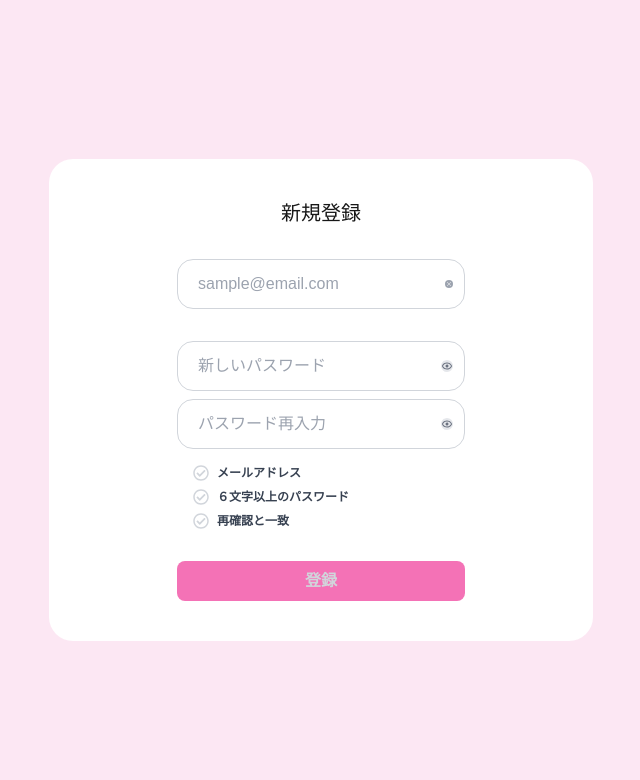
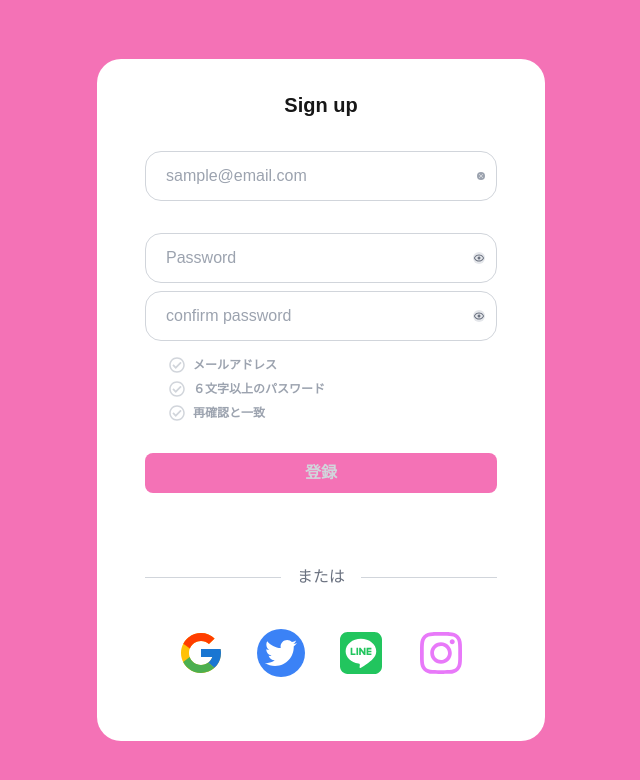
Before and after one commit to JojiYonamine/My-project, a Next.js app: page /Auth/Signup in a window 1280 px wide. Shown: the top 780 px of the page, without its empty margins (319-959 px from the left). Built offline with nearby package versions, Linux system fonts and the light colour scheme; no server answers.

Commit message:
feat:ソーシャルログインボタンを追加、中身はまだ

```diff
--- a/src/app/Auth/Signup/page.tsx
+++ b/src/app/Auth/Signup/page.tsx
@@ -6,9 +6,18 @@ import {
 } from "firebase/auth";
 import { auth } from "@/config/firebaseConfig";
 import { BasicButton } from "@/components";
+
+// アイコン
 import { AiOutlineClose } from "react-icons/ai"; // React Iconsを使用
 import { BiShow } from "react-icons/bi";
-import { FaRegCheckCircle } from "react-icons/fa";
+import {
+  FaLine,
+  FaInstagram,
+  FaTwitter,
+  FaRegCheckCircle,
+} from "react-icons/fa";
+import { FcGoogle } from "react-icons/fc"; // シンプルなGoogleアイコン（白背景付き）
+
 export default function SignupPage() {
   const [email, setEmail] = useState<string>("");
   const [password, setPassword] = useState<string>("");
@@ -104,9 +113,10 @@ export default function SignupPage() {
   }, [password, email, confirm]);
 
   return (
-    <div className="bg-pink-100 h-screen flex justify-center text-center items-center">
-      <div className="bg-white rounded-3xl px-32 py-10  max-w-xl">
-        <h1 className="text-xl mb-5 w-full mb-8">新規登録</h1>
+    <div className="bg-pink-400 h-screen flex justify-center text-center items-center">
+      {/* カード表示 */}
+      <div className="bg-white rounded-3xl m-8 px-12 py-8 w-full max-w-md">
+        <h1 className="text-xl w-full mb-8 font-bold">Sign up</h1>
         <form onSubmit={handleSignUp}>
           {/* メール入力 */}
           <div className="relative mb-8 w-full">
@@ -133,7 +143,7 @@ export default function SignupPage() {
             <input
               type={showPass}
               value={password}
-              placeholder="新しいパスワード"
+              placeholder="Password"
               className="w-full px-5 py-3 border border-gray-300 rounded-2xl focus:outline-none "
               onChange={(e: React.ChangeEvent<HTMLInputElement>) => {
                 setPassword(e.target.value);
@@ -152,7 +162,7 @@ export default function SignupPage() {
           <div className="relative mb-4">
             <input
               type={showPass}
-              placeholder="パスワード再入力"
+              placeholder="confirm password"
               value={confirm}
               className="w-full px-5 py-3 border border-gray-300 rounded-2xl focus:outline-none "
               onChange={(e: React.ChangeEvent<HTMLInputElement>) => {
@@ -169,43 +179,88 @@ export default function SignupPage() {
           </div>
 
           {/* チェックリスト */}
-          <div className='ml-4 mb-8'>
+          <div className="ml-6 mb-8">
+            {emailError ? (
               <div className="flex mb-2 font-bold">
-              {emailError ? (
                 <FaRegCheckCircle className="h-4 w-4 text-gray-300" />
+                <label className="text-xs ml-2 text-gray-400">
+                  メールアドレス
+                </label>
+              </div>
             ) : (
+              <div className="flex mb-2 font-bold">
                 <FaRegCheckCircle className="h-4 w-4 text-pink-500" />
-              )}
                 <label className="text-xs ml-2 text-gray-700">
                   メールアドレス
                 </label>
               </div>
+            )}
 
+            {/* パスワードチェックボックス */}
+            {passError ? (
               <div className="flex mb-2 font-bold">
-              {passError ? (
                 <FaRegCheckCircle className="h-4 w-4 text-gray-300" />
+                <label className="text-xs ml-2 text-gray-400">
+                  ６文字以上のパスワード
+                </label>
+              </div>
             ) : (
+              <div className="flex mb-2 font-bold">
                 <FaRegCheckCircle className="h-4 w-4 text-pink-500" />
-              )}
                 <label className="text-xs ml-2 text-gray-700">
                   ６文字以上のパスワード
                 </label>
               </div>
+            )}
 
+            {/* 再確認チェックボックス */}
+            {confirmError ? (
               <div className="flex mb-2 font-bold">
-              {confirmError ? (
                 <FaRegCheckCircle className="h-4 w-4 text-gray-300" />
+                <label className="text-xs ml-2 text-gray-400">
+                  再確認と一致
+                </label>
+              </div>
             ) : (
+              <div className="flex mb-2 font-bold">
                 <FaRegCheckCircle className="h-4 w-4 text-pink-500" />
+                <label className="text-xs ml-2 text-gray-700">
+                  再確認と一致
+                </label>
+              </div>
             )}
-              <label className="text-xs ml-2 text-gray-700">再確認と一致</label>
-            </div>
           </div>
 
           <BasicButton disabled={emailError || passError || confirmError}>
             登録
           </BasicButton>
         </form>
+
+        {/* メールとソーシャルを区切る線 */}
+        <div className="flex items-center my-6">
+          <div className="flex-grow h-px bg-gray-300"></div>
+          <span className="m-4 text-gray-500">または</span>
+          <div className="flex-grow h-px bg-gray-300"></div>
+        </div>
+
+        {/* ソーシャルログイン */}
+        <div className="space-x-8 flex mb-8 justify-center text-center items-center">
+        <button>
+            <FcGoogle size={48} />
+          </button>
+          <button className="bg-blue-500 p-2 rounded-full">
+            <FaTwitter size={32} className="text-white" />
+          </button>
+          <button>
+            <FaLine size={48} className="text-green-500" />
+          </button>
+          <button>
+            <FaInstagram size={48} className="text-fuchsia-400" />
+          </button>
+
+        </div>
+
+        <div></div>
       </div>
     </div>
   );
--- a/src/app/components/buttons/BasicButton.tsx
+++ b/src/app/components/buttons/BasicButton.tsx
@@ -9,7 +9,7 @@ interface BasicButtonProps {
 }
 
 const BasicButton:React.FC<BasicButtonProps> = ({ children, onClick, type = "submit",disabled=false}) => {
-  const baseStyles = "py-2 px-32 rounded-lg font-semibold focus:outline-none transition duration-500";
+  const baseStyles = "mb-8 py-2 w-full rounded-lg font-semibold focus:outline-none transition duration-500";
   const variants = {
     primary: "bg-pink-400 text-white hover:bg-pink-500",
     error: "bg-pink-400 text-gray-300",
```
Lines whose indentation alone changed are shown as unchanged.
